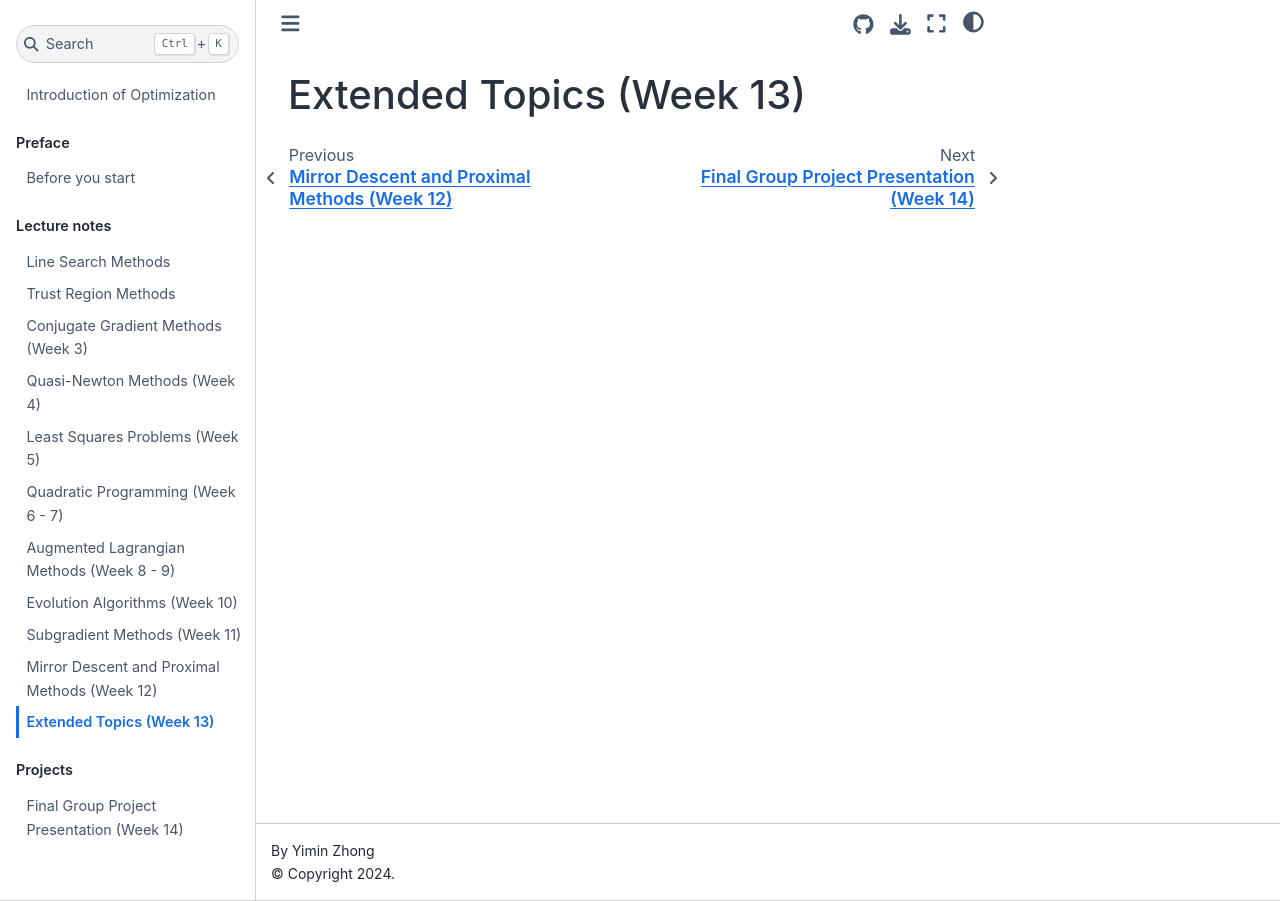
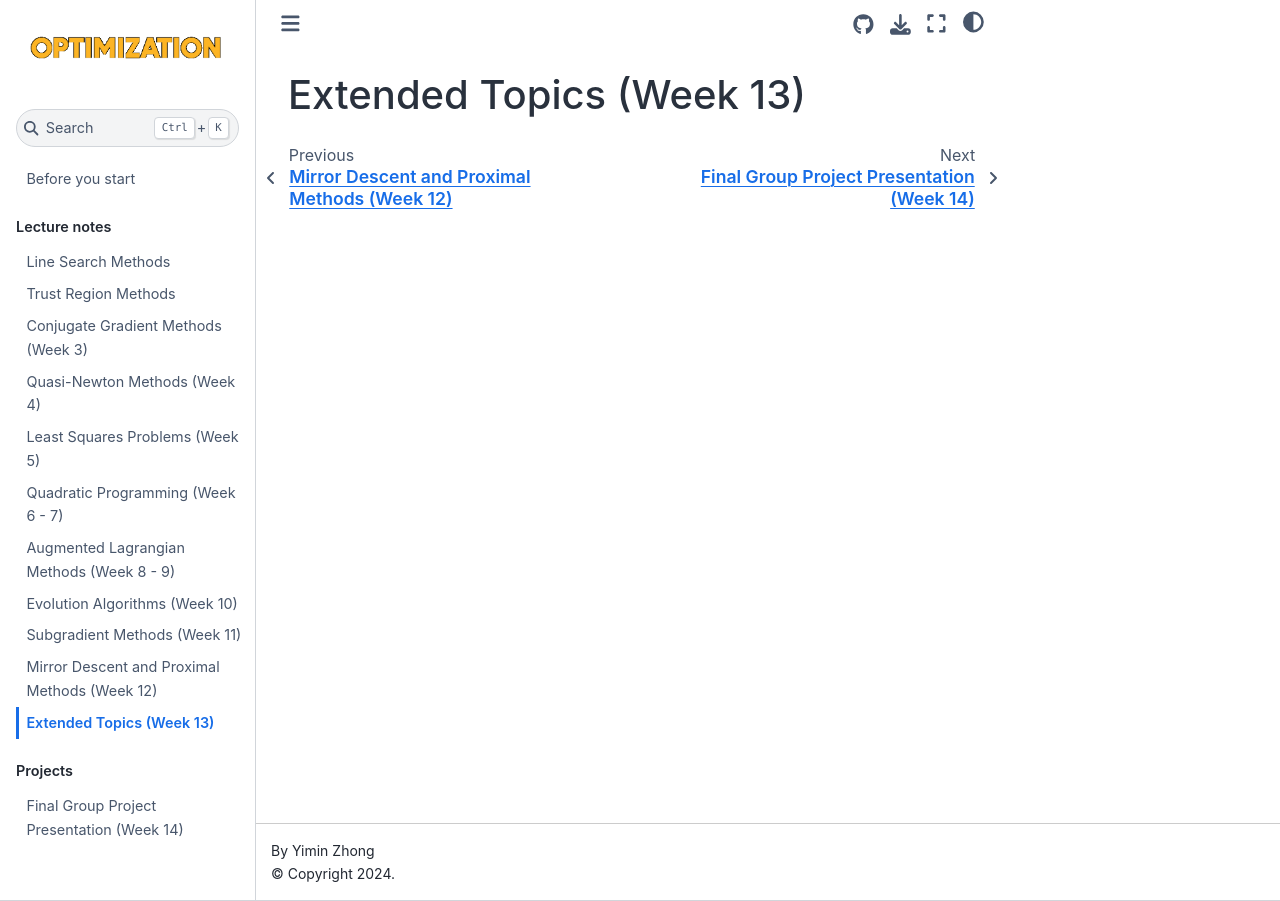
Before and after one commit to Auburn-5650-6650-Fall-2023/auburn-5650-6650-fall-2023.github.io, a Jupyter Book: the page built from ExtendedTopics.md, in a window 1280 px wide. Built offline with Jupyter Book 1.0.4 settings and Sphinx 7.4.7 and the Sphinx Book theme 1.1.4, drawn with Linux system fonts in a browser that asks for light colours.

Commit message:
update intro

```diff
--- a/_toc.yml
+++ b/_toc.yml
@@ -2,13 +2,10 @@
 # Learn more at https://jupyterbook.org/customize/toc.html
 
 format: jb-book
-root: intro
+root: preface
 options:  # The options key will be applied to all chapters, but not sub-sections
   numbered: true
 parts:
-  - caption: Preface
-    chapters:
-    - file: preface
   - caption: Lecture notes
     chapters:
     - file: LineSearch
```
